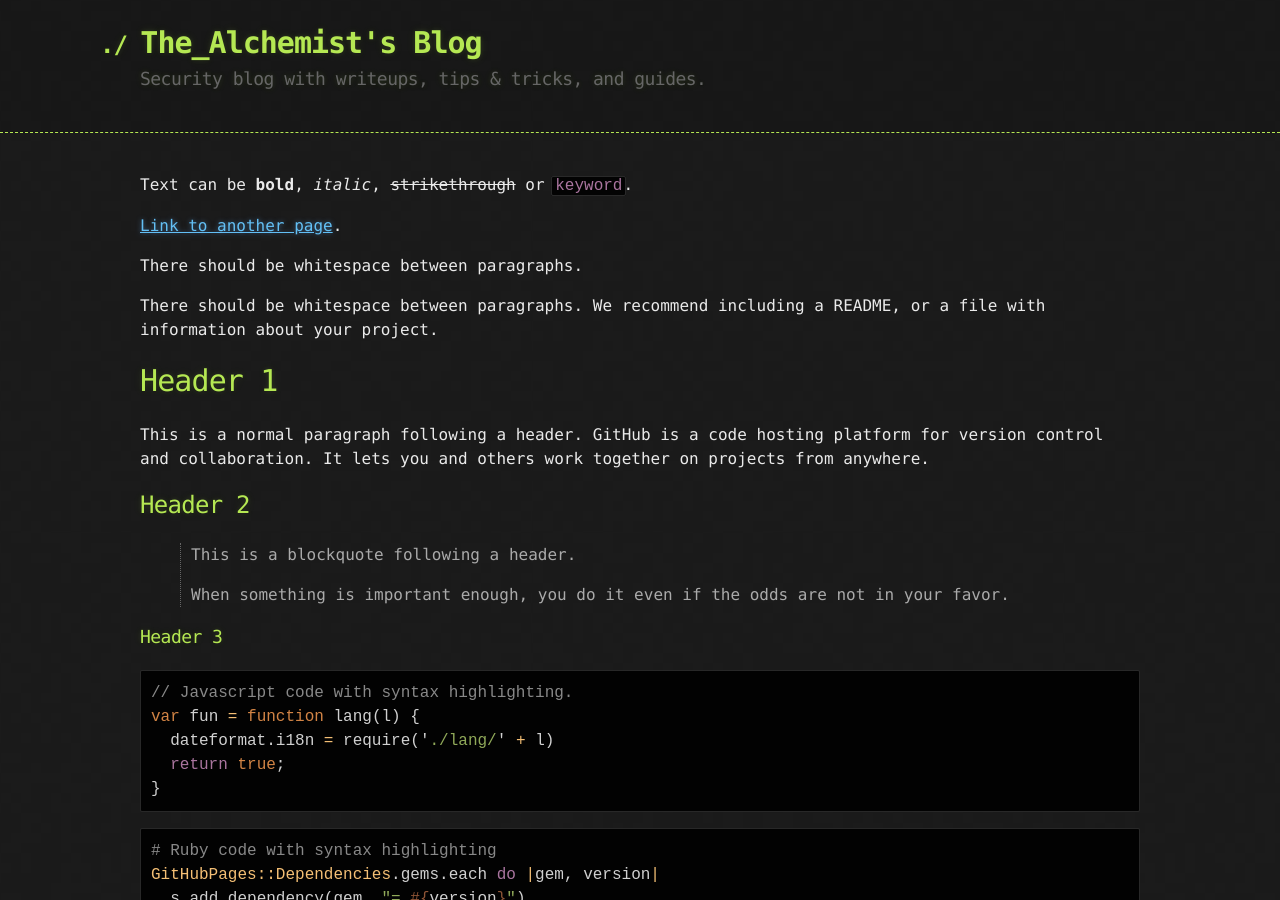
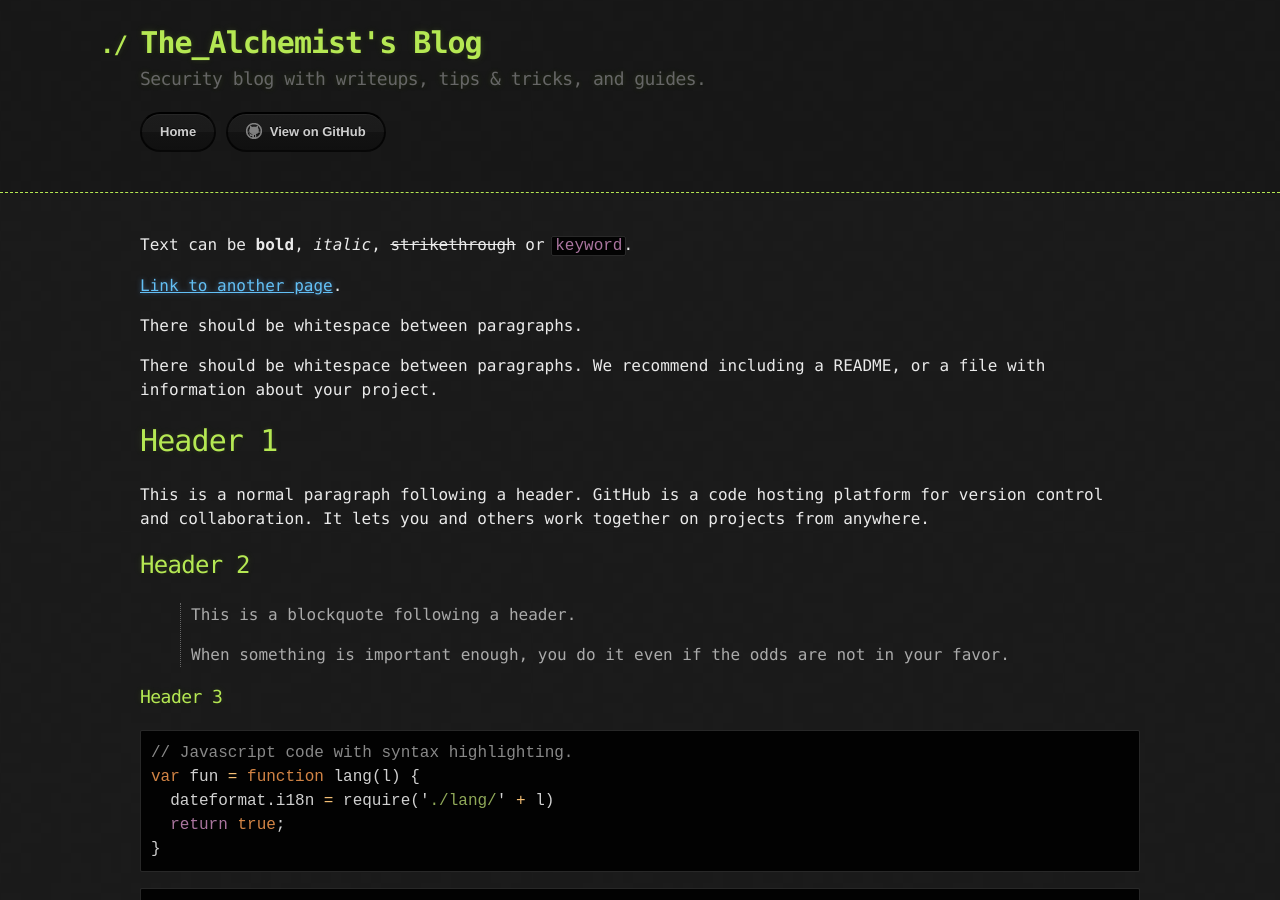
Before and after one commit to TheA1ch3m1st/thea1ch3m1st.github.io, a Jekyll site: the page built from index.md, in a window 1280 px wide and 900 px high. Built offline with Jekyll 4.4.1, drawn with Linux system fonts in a browser that asks for light colours.

Commit message:
kept downloads section with extra button

```diff
--- a/_layouts/default.html
+++ b/_layouts/default.html
@@ -19,13 +19,14 @@
         </a>
         <h2>{{ site.description | default: site.github.project_tagline }}</h2>
 
-<!--         <section id="downloads">
+        <section id="downloads">
           {% if site.show_downloads %}
             <a href="{{ site.github.zip_url }}" class="btn">Download as .zip</a>
             <a href="{{ site.github.tar_url }}" class="btn">Download as .tar.gz</a>
           {% endif %}
+          <a href="/" class="btn">Home</a>
           <a href="{{ site.github.repository_url }}" class="btn btn-github"><span class="icon"></span>View on GitHub</a>
-        </section> -->
+        </section>
       </div>
     </header>
 
```
